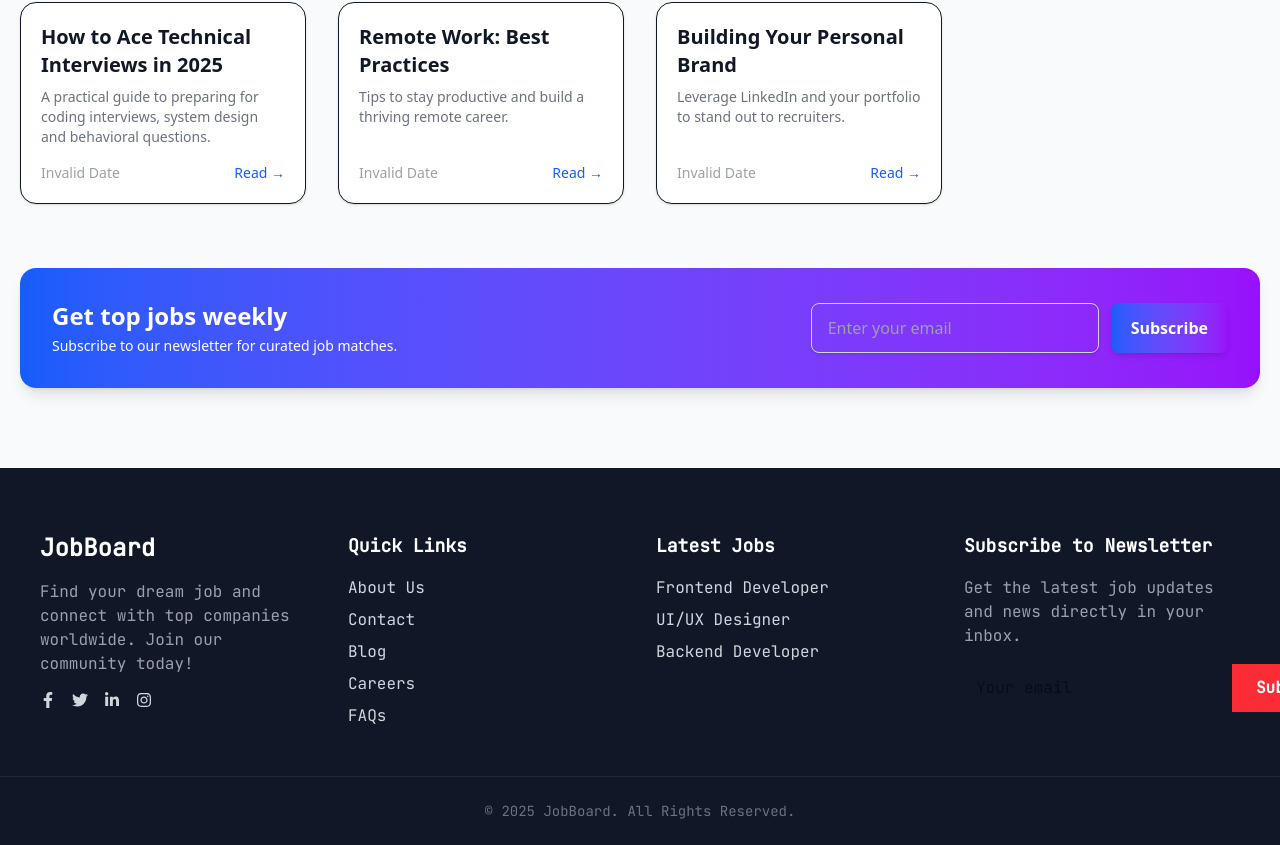
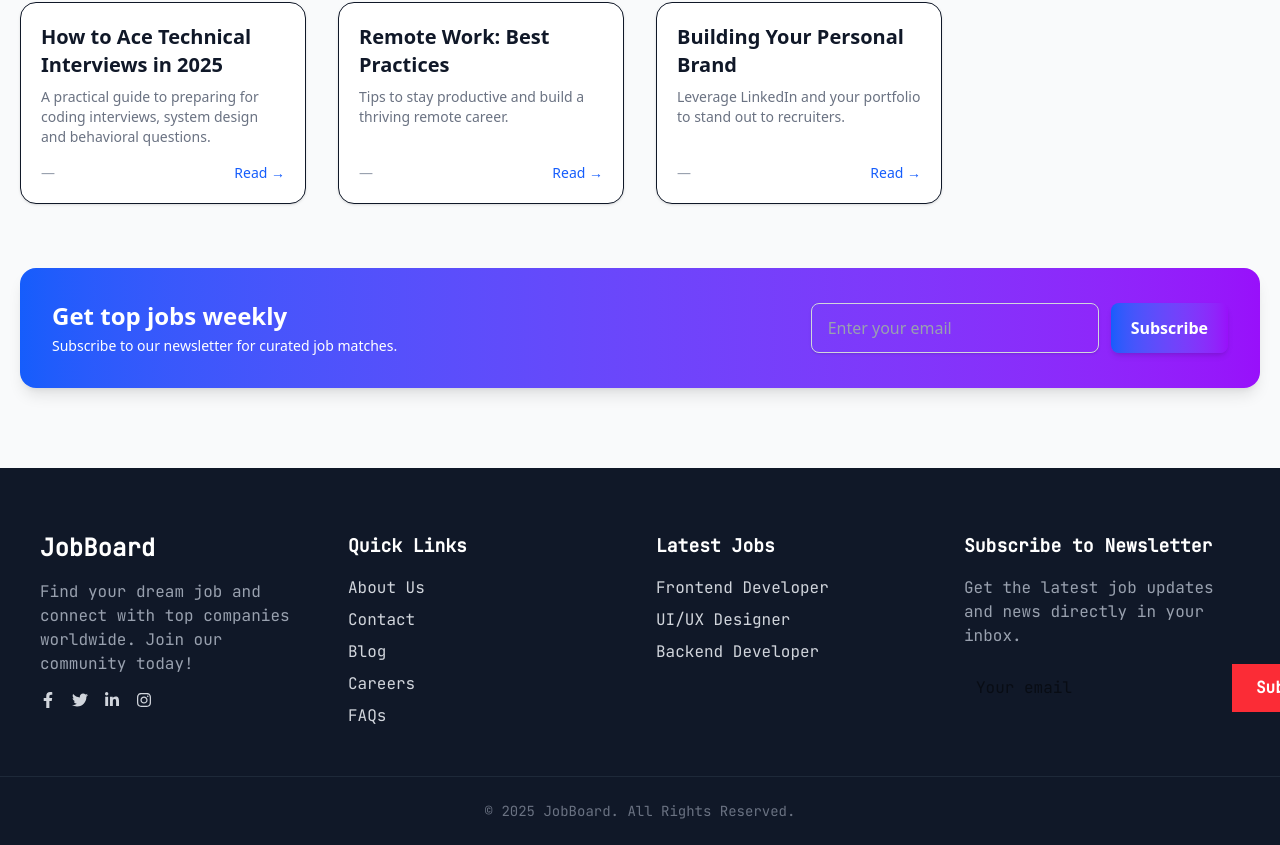
Before and after one commit to SluchCr7/Jobs-Website, a Next.js app in the folder Front/: page / in a window 1280 px wide. Shown: the part 2750-3595 px from the top of the page. Built offline with nearby package versions, Linux system fonts and the light colour scheme.

Commit message:
first version

```diff
--- a/Front/app/Components/HomePage.tsx
+++ b/Front/app/Components/HomePage.tsx
@@ -456,7 +456,11 @@ export default function EnhancedHomePage(): JSX.Element {
                     <p className="text-sm text-gray-500 dark:text-gray-400 line-clamp-4">{article.excerpt}</p>
                   </div>
                   <div className="mt-4 flex items-center justify-between text-xs md:text-sm text-gray-400 dark:text-gray-500">
-                    <span>{new Date(article.publishedDate).toLocaleDateString()}</span>
+                    <span>
+                      {article.publishedDate
+                        ? new Date(article.publishedDate).toLocaleDateString()
+                        : "—"}
+                    </span>
                     <Link href={`/blog`} className="text-blue-600 hover:underline font-medium transition-colors">Read →</Link>
                   </div>
                 </div>
--- a/Front/app/utils/Data.ts
+++ b/Front/app/utils/Data.ts
@@ -343,9 +343,9 @@ export const categories : category[] = [
 ];
 
 export const testimonials : Testimonial[] = [
-  { id: 1, name: "Sara Ahmed", role: "Frontend Developer", quote: "I found my dream role in 2 weeks. The process was smooth and the listings were high quality." },
-  { id: 2, name: "Khaled Mostafa", role: "Product Manager", quote: "Great platform for both candidates and recruiters — excellent UX and fast responses." },
-  { id: 3, name: "Nora Ali", role: "Data Scientist", quote: "Love the search suggestions and the clear job cards — saved me a lot of time." },
+  { id: 1,avatar: "", name: "Sara Ahmed", role: "Frontend Developer", quote: "I found my dream role in 2 weeks. The process was smooth and the listings were high quality." },
+  { id: 2,avatar: "", name: "Khaled Mostafa", role: "Product Manager", quote: "Great platform for both candidates and recruiters — excellent UX and fast responses." },
+  { id: 3,avatar: "", name: "Nora Ali", role: "Data Scientist", quote: "Love the search suggestions and the clear job cards — saved me a lot of time." },
 ];
 
 export const articles : Article[] = [
--- a/Front/app/utils/Types.ts
+++ b/Front/app/utils/Types.ts
@@ -35,7 +35,7 @@ export interface LatestJob {
 // روابط التواصل الاجتماعي
 export interface SocialLink {
   id: number;
-  Icon: ComponentType<{ className?: string; size?: number }>;; // تمرير الـ Component مباشرة
+  Icon: ComponentType<{ className?: string; size?: number }>; // تمرير الـ Component مباشرة
   url: string;
 }
 
@@ -109,7 +109,7 @@ type FAQ = {
 export type Topic = {
   id: number;
   title: string;
-  icon: ComponentType<{ className?: string; size?: number }>;;
+  icon: ComponentType<{ className?: string; size?: number }>;
   faqs: FAQ[];
 };
 
@@ -165,29 +165,30 @@ export interface UserProfileType {
 
 
 export type Article = {
-  id : number ,
-  title : string ,
-  excerpt : string,
-  publishedDate? : string,
-  image? : string ,
+  id : number ;
+  title : string ;
+  excerpt : string;
+  publishedDate? : string;
+  image? : string ;
 }
 
 export type Testimonial ={
-  id : number ,
-  name : string,
-  role : string,
-  quote : string
+  id : number ;
+  name : string;
+  role : string;
+  quote : string;
+  avatar?: string;
 }
 
 export type category = {
-  id : number,
-  count: number
-  name : string,
-  icon : string
+  id : number;
+  count: number;
+  name : string;
+  icon: string;
 }
 export type State = {
-  id : number,
-  label: string
-  value : string,
+  id: number;
+  label: string;
+  value: string;
   icon : ComponentType
 }
```
